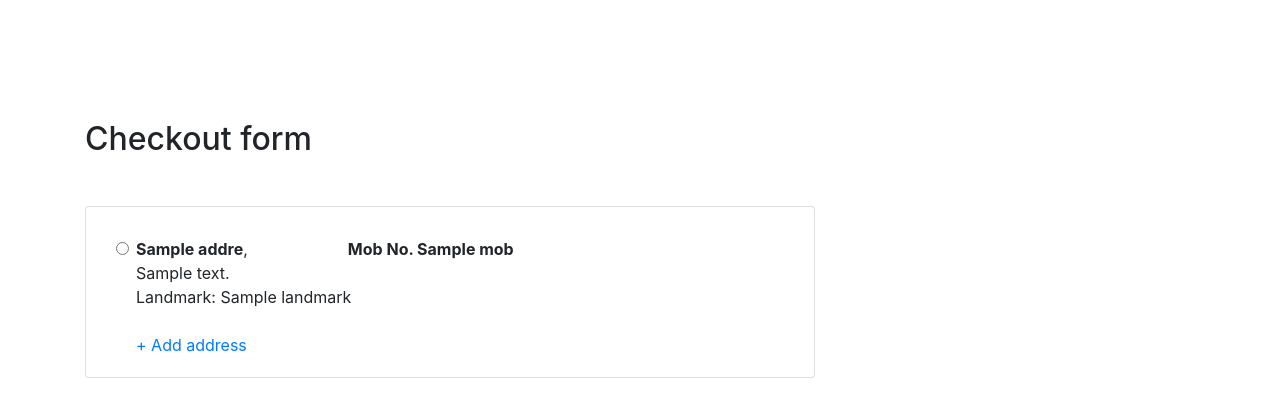
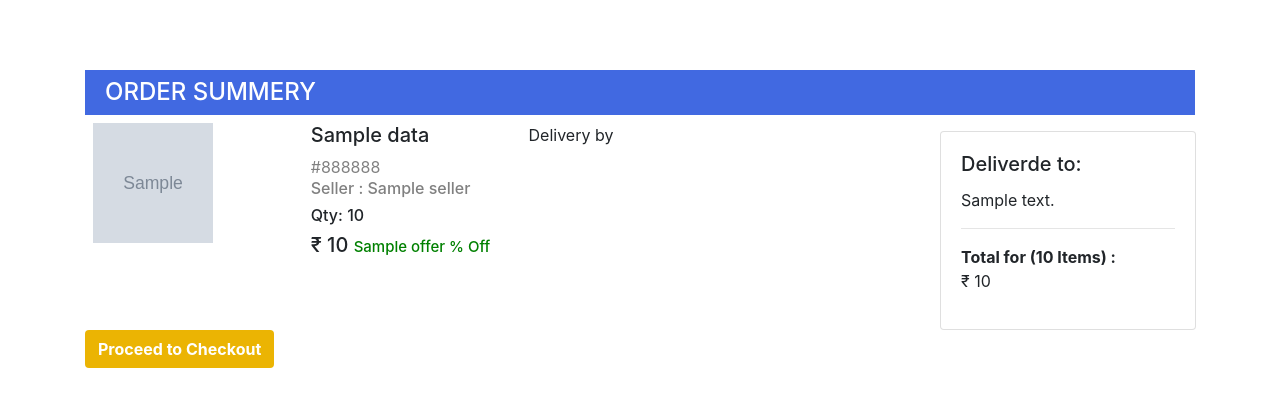
Before and after one commit to VrindhaAravind/ElectronicStore, a Django app: template electronicstore/customer/templates/checkout.html in a window 1280 px wide. Shown: the top 417 px of the page. Run offline with Django 3.2, Linux system fonts and the light colour scheme; the template is opened without the code that fills it: most values are stand-ins (such as "Sample title", 1, 10 or a date in 2020); grey boxes marked "Sample" are stand-in pictures; some libraries are stand-ins or nearby versions.

Commit message:
Update checkout.html

```diff
--- a/electronicstore/customer/templates/checkout.html
+++ b/electronicstore/customer/templates/checkout.html
@@ -2,161 +2,60 @@
 <html lang="en">
 <head>
     <meta charset="UTF-8">
-    <title>Title</title>
+    <meta http-equiv="X-UA-Compatible" content="IE=edge">
+    <meta name="viewport" content="width=device-width, initial-scale=1.0">
     <link rel="stylesheet" href="https://maxcdn.bootstrapcdn.com/bootstrap/4.5.2/css/bootstrap.min.css">
     <script src="https://ajax.googleapis.com/ajax/libs/jquery/3.5.1/jquery.min.js"></script>
     <script src="https://cdnjs.cloudflare.com/ajax/libs/popper.js/1.16.0/umd/popper.min.js"></script>
     <script src="https://maxcdn.bootstrapcdn.com/bootstrap/4.5.2/js/bootstrap.min.js"></script>
+    <title>Document</title>
 </head>
 <body>
-<main class="mt-5 pt-4">
-  <div class="container wow fadeIn">
-    <h2 class="my-5 h2 ">Checkout form</h2>
-    <div class="row">
-      <div class="col-md-8 mb-4">
-        <div class="card" width="60%">
-
-<!--          <form action="" method="POST">-->
-<!--            {% csrf_token %}-->
-<!--            {{form}}-->
-<!--            <button type="submit" class="btn btn-info">Submit</button>-->
-<!--          </form>-->
-
-
-          <form class="card-body" method="POST" style="margin-left: 30px" action="">
-            {% csrf_token %}
-
-            {% for ad in address %}
-            <div style="margin-top: 10px">
-              <label class="form-check-label" for="radio1">
-                  <input type="radio" class="form-check-input mr-auto radio1" id="radio1" name="radioaddress" data-id={{ad.id}} value={{ad.id}} ><b style="align:left">{{ad.name}}</b>,<span style="margin-left:100px"><b >Mob No. {{ad.mob}}</b></span><br> <span >{{ad.address}}<br>Landmark: {{ad.landmark}}</span>
-              </label><br><br>
-                <a href="{%url 'editaddress' ad.id %}" id="{{ad.id}}edit" class="edit btn btn-danger" style="display:none">Edit Address</a>
-              <button type="button" class="btn address_select" id={{ad.id}} style="font-weight:bold; color:white; background-color:orange; display:none;text-decoration: none" name="address_id" value={{ad.id}}><a href= {% url 'summery' ad.id %} style="text-decoration: none;color:white" name="address_id" value={{ad.id}}>Select this address</a></button>
+    <div class=container>
+        <div style="height:45px; width:100%; color:white;background-color:royalblue;margin-top:70px">
+            <h3 style="font-size:24px; padding-top:8px; padding-left:20px" >ORDER SUMMERY</h3>
+        </div>
+        <div class="row ">
+            <div class="col-9">
+                {% for d in data %}
+        <div class="row ">
+            <div class="col-3 ml-2 mt-2 mb-2 ">
+                    <img src={{d.image}} style="height:120px;width:120px;">
+            </div>
+            <div class="col-3 ml-1 mt-2 mb-1">
+                <h5 class="">{{d.name}}</h5>
+                <h7 style="color:grey; ">{{d.color}}</h7>
+                <h6 style="color:grey;">Seller  : {{d.seller}}</h6>
+                <h6>Qty: {{d.quantity}}</h6>
+                <h5>&#8377; {{d.price}}  <span style="color:green; font-size:15px"> {{d.offer}} % Off</span></h5>
 
             </div>
-           {% endfor %}
-
-           <a href="#" id="add_address_btn">+ Add address</a>
-
-          <div style="display:none" id="add_address">
-              <h4>ADD NEW ADDRESS</h4>
-              <div class="row">
-                 <div class="md-form mb-3 col" style="float:left; width:50%">
-<!--                <label for="apartment_address" class="">Apartment address</label>-->
-                    <input type="text" name="name" id="name" class="form-control" placeholder="Name" required >
-
-                 </div>
-                 <div class="md-form mb-3 col" style="float:right; ">
-<!--                <label for="apartment_address" class="">Apartment address</label>-->
-                    <input type="text" name="mob_no" id="mob_no" class="form-control" placeholder="10 Digit mobile No." required>
+            <div class="col-3 ml-1 mt-2 mb-2">
+                    Delivery by
             </div>
         </div>
-               <div class="md-form mb-3">
-<!--                <label for="apartment_address" class="">Apartment address</label>-->
-              <input type="text" name="house" id="apartment_address" class="form-control" placeholder="House No./ Name" required>
-
+        <div style="height:50px;"  ></div>
+        {% endfor %}
             </div>
-            <div class="md-form mb-3">
-<!--                <label for="street_address" class="">Street address :</label>-->
-                <input type="text" name="street_address" id="street_address" class="form-control" placeholder="Street address" required>
+            <div class="col-3" >
+                <div class="card" style="width: 16rem;margin-top:1rem;margin-left:0">
+                      <div class="card-body">
+                        <h5 class="card-title">Deliverde to:</h5>
+                        <p class="card-text">{{address}}</p>
+                          <hr>
+                          <p><b>Total for ({{qty}} Items)  :</b><br> &#8377; {{sum}}</p>
                       </div>
-             <div class="md-form mb-3">
-<!--                <label for="street_address" class="">Street address :</label>-->
-                <input type="text" name="town" id="town" class="form-control" placeholder="Town/City/District" required>
                     </div>
-        <div class="row">
-           <div class="col">
-            <select name="state" id="state" class="form-control mb-3">
-                <option Selected disabled>-Select State-</option>
-                <option value="Andhra Pradesh">Andhra Pradesh</option>
-                <option value="Andaman and Nicobar Islands">Andaman and Nicobar Islands</option>
-                <option value="Arunachal Pradesh">Arunachal Pradesh</option>
-                <option value="Assam">Assam</option>
-                <option value="Bihar">Bihar</option>
-                <option value="Chandigarh">Chandigarh</option>
-                <option value="Chhattisgarh">Chhattisgarh</option>
-                <option value="Dadar and Nagar Haveli">Dadar and Nagar Haveli</option>
-                <option value="Daman and Diu">Daman and Diu</option>
-                <option value="Delhi">Delhi</option>
-                <option value="Lakshadweep">Lakshadweep</option>
-                <option value="Puducherry">Puducherry</option>
-                <option value="Goa">Goa</option>
-                <option value="Gujarat">Gujarat</option>
-                <option value="Haryana">Haryana</option>
-                <option value="Himachal Pradesh">Himachal Pradesh</option>
-                <option value="Jammu and Kashmir">Jammu and Kashmir</option>
-                <option value="Jharkhand">Jharkhand</option>
-                <option value="Karnataka">Karnataka</option>
-                <option value="Kerala">Kerala</option>
-                <option value="Madhya Pradesh">Madhya Pradesh</option>
-                <option value="Maharashtra">Maharashtra</option>
-                <option value="Manipur">Manipur</option>
-                <option value="Meghalaya">Meghalaya</option>
-                <option value="Mizoram">Mizoram</option>
-                <option value="Nagaland">Nagaland</option>
-                <option value="Odisha">Odisha</option>
-                <option value="Punjab">Punjab</option>
-                <option value="Rajasthan">Rajasthan</option>
-                <option value="Sikkim">Sikkim</option>
-                <option value="Tamil Nadu">Tamil Nadu</option>
-                <option value="Telangana">Telangana</option>
-                <option value="Tripura">Tripura</option>
-                <option value="Uttar Pradesh">Uttar Pradesh</option>
-                <option value="Uttarakhand">Uttarakhand</option>
-                <option value="West Bengal">West Bengal</option>
-            </select>
+<!--                <h5>Deliverde to:</h5>-->
+<!--                <p>{{address}}</p>-->
+<!--                <p><b>Total for ({{qty}} Items)  :</b><br> &#8377; {{sum}}</p>-->
+            </div>
         </div>
 
-
-              <div class=" mb-4 col" style="width:40%">
-<!--                <label for="pin">Zip</label>-->
-                <input type="text" name="pin" class="form-control" id="pin" placeholder="Pin code..." >
-                <div class="invalid-feedback">
-                  Zip code required.
+        <div class="mb-5">
+        <a href={% url 'payment' %}><button class="btn " style="color:white; font-weight:bold; background-color:#EBB403">Proceed to Checkout</button></a>
         </div>
     </div>
-              </div>
-                <div class="md-form mb-3">
-<!--                <label for="street_address" class="">Street address :</label>-->
-                    <input type="text" name="landmark" id="landmark" class="form-control" placeholder="Landmark (optional)" >
-                </div>
 
-                <button class="btn btn-primary btn-lg btn-block "  type="submit">Add address</button>
-            </div>
-
-          </form>
-        </div>
-      </div>
-      <!--Grid column-->
-
-      <!--Grid column-->
-      <div class="col-md-4 mb-4">
-      </div>
-    </div>
-  </div>
-</main>
-<script>
-    $(document).ready(function(){
-<!--    alert('hy1')-->
-       $('.radio1').click(function() {
-        let x=$(this).data('id')
-<!--            alert(x)-->
-            $('#add_address').hide()
-            $('.address_select').hide()
-            $('.edit').hide()
-            $('#'+x).show()
-            $('#'+x+'edit').show()
-        });
-        $('.address_select').click(function(){
-<!--            alert((this).value)-->
-        });
-        $('#add_address_btn').click(function() {
-<!--            alert('hy')-->
-            $('#add_address').show()
-         });
-
-    });
-</script>
 </body>
 </html>
```
Lines whose indentation alone changed are shown as unchanged.
